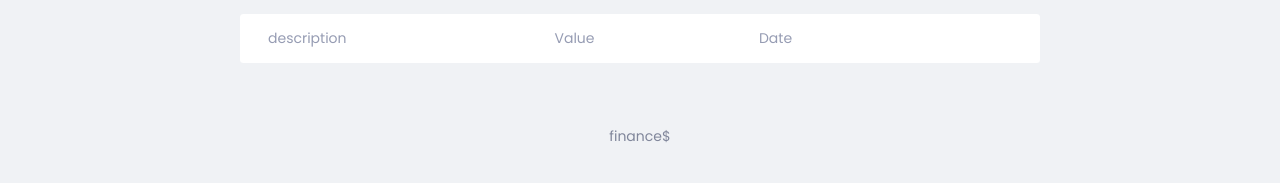
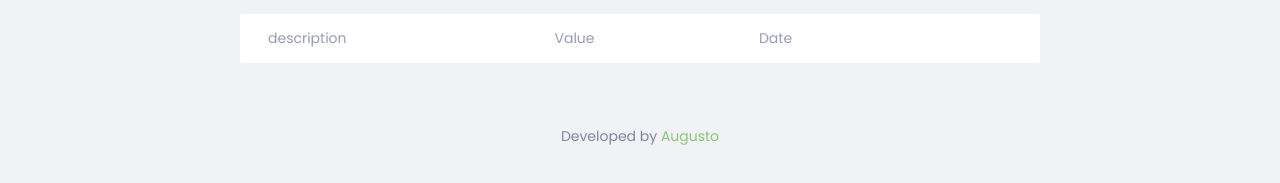
Before and after one commit to AugustoBernardes/finance, a plain HTML site: page index.html in a window 1280 px wide. Shown: the part 281-464 px from the top of the page. Drawn offline with Linux system fonts and the light colour scheme.

Commit message:
Updating the footer

```diff
--- a/index.html
+++ b/index.html
@@ -127,7 +127,7 @@
             </div>
         </div>
 
-        <footer><p>finance$</p></footer>
+        <footer>Developed by <a href="https://github.com/AugustoBernardes">Augusto</a></footer>
 
         <script src="./script.js"></script>
     </body>
```
